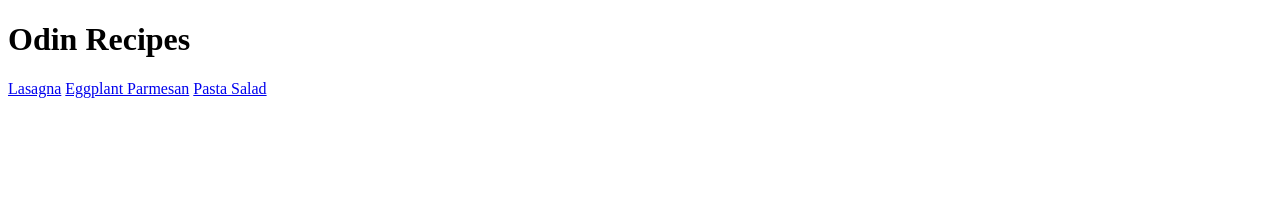
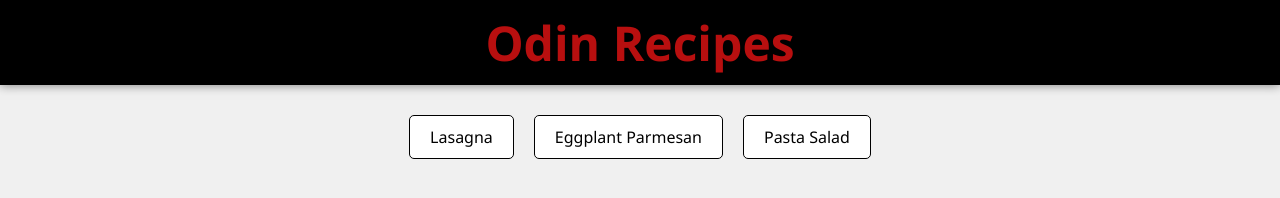
Before and after one commit to Sidharth-Shamshabad/odin-recipes, a plain HTML site: page index.html in a window 1280 px wide. Drawn offline with Linux system fonts and the light colour scheme.

Commit message:
Added styling to index.html

```diff
--- a/index.html
+++ b/index.html
@@ -3,11 +3,14 @@
     <head>
         <meta charset="UTF-8" />
         <title>Odin Recipes</title>
+        <link rel="stylesheet" href="styles.css" />
     </head>
     <body>
         <h1>Odin Recipes</h1>
-        <a href="./recipes/lasagna.html">Lasagna</a>
-        <a href="./recipes/eggplant-parm.html">Eggplant Parmesan</a>
-        <a href="./recipes/pasta-salad.html">Pasta Salad</a>
+        <div class="recipes">
+            <a href="./recipes/lasagna.html">Lasagna</a>
+            <a href="./recipes/eggplant-parm.html">Eggplant Parmesan</a>
+            <a href="./recipes/pasta-salad.html">Pasta Salad</a>
+        </div>
     </body>
 </html>
--- /dev/null
+++ b/styles.css
@@ -0,0 +1,42 @@
+* {
+    margin: 0;
+    padding: 0;
+    box-sizing: border-box;
+}
+
+body {
+    background-color: #f0f0f0;
+    font-family: 'Segoe UI', Tahoma, Geneva, Verdana, sans-serif;
+}
+
+h1 {
+    text-align: center;
+    font-size: 3rem;
+    margin-bottom: 20px;
+    color: #b80f0f;
+    background-color: #000000;
+    padding: 10px;
+    box-shadow: 0 0 10px 0 rgba(0, 0, 0, 0.5);
+}
+
+a {
+    text-decoration: none;
+    color: #000;
+    padding: 10px 20px;
+    border-radius: 5px;
+    background-color: #fff;
+    border: 1px solid #000;
+    margin: 10px;
+}
+
+a:hover {
+    background-color: #000;
+    color: #fff;
+}
+
+.recipes {
+    display: flex;
+    flex-direction: row;
+    align-items: center;
+    justify-content: center;
+}
```
